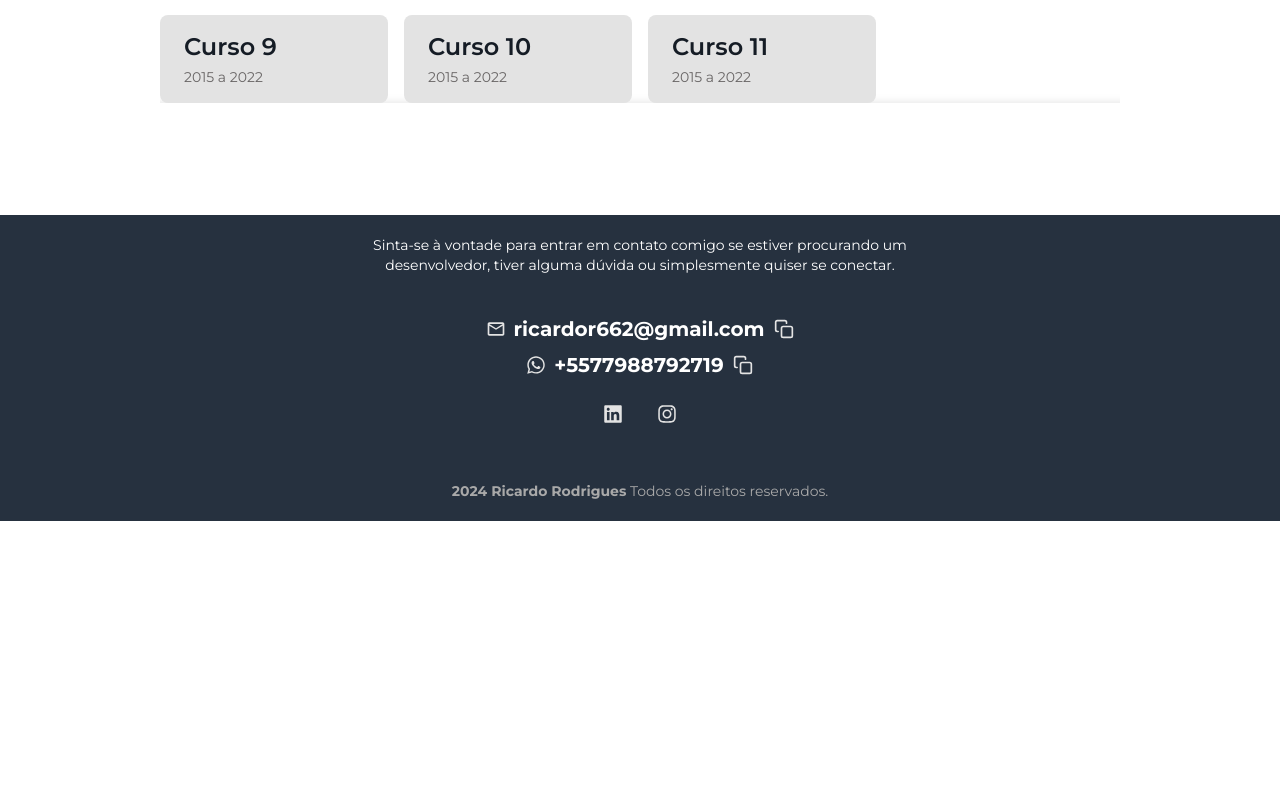
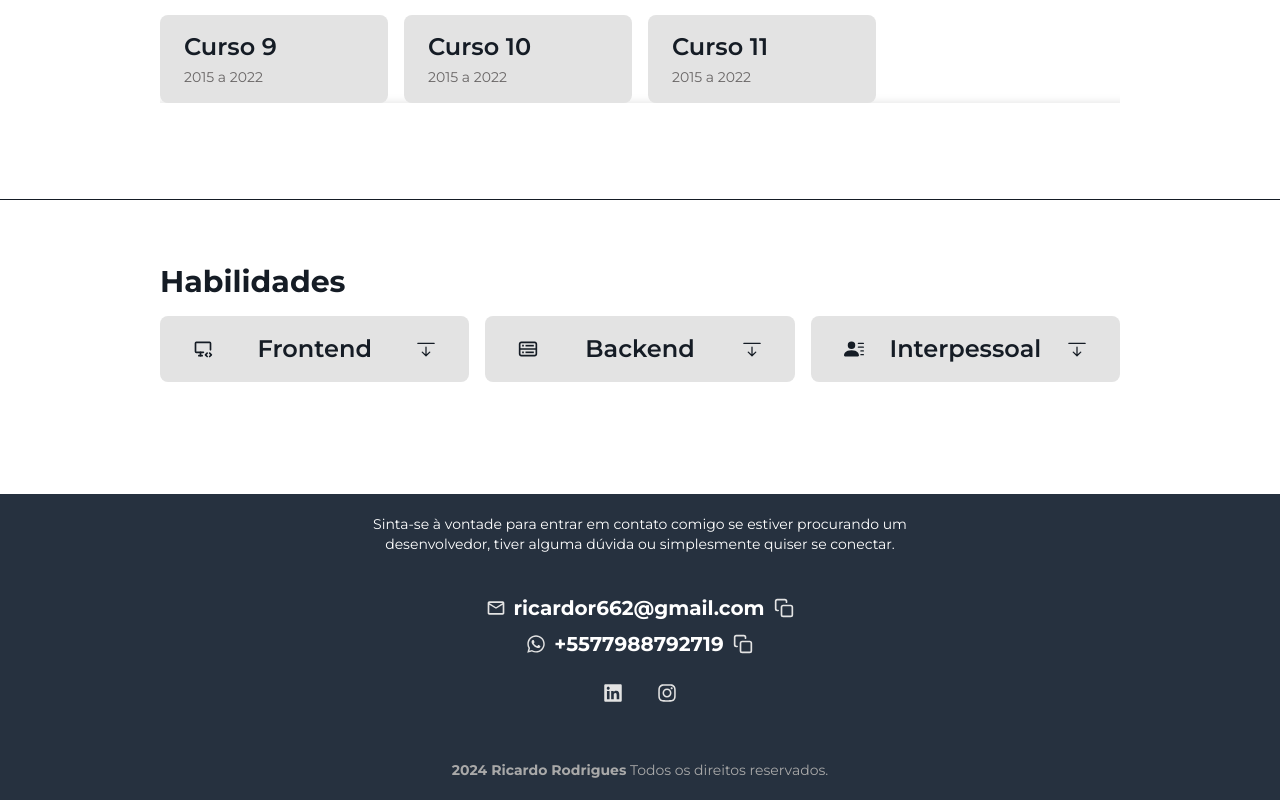
Before and after one commit to ricardorodriguespes17/ricardo-web, a Next.js app: page / in a window 1280 px wide. Shown: the part 1695-2495 px from the top of the page. Before the commit the page ends 2216 px from the top, so only its background shows below. Built offline with nearby package versions, Linux system fonts and the light colour scheme.

Commit message:
feat: create skills session

```diff
--- a/src/app/page.tsx
+++ b/src/app/page.tsx
@@ -3,6 +3,7 @@ import Header from "@/components/layout/Header"
 import AboutSession from "@/components/sessions/AboutSession"
 import CareerSession from "@/components/sessions/CareerSession"
 import PresentationSession from "@/components/sessions/PresentationSession"
+import SkillsSession from "@/components/sessions/SkillsSession"
 
 const HomePage = () => {
   return (
@@ -13,6 +14,7 @@ const HomePage = () => {
         <PresentationSession />
         <AboutSession />
         <CareerSession />
+        <SkillsSession />
       </main>
 
       <Footer />
--- a/src/components/common/CareerItems.tsx
+++ b/src/components/common/CareerItems.tsx
@@ -7,8 +7,11 @@ const CareerItems = () => {
 
   return (
     <div className="grid grid-cols-1 sm:grid-cols-2 md:grid-cols-3 lg:grid-cols-4 mt-10 gap-4 max-h-[300px] overflow-auto shadow-[inset_0_-10px_10px_-10px_#00000020]">
-      {courses.map((item) => (
-        <div className="flex h-fit flex-col gap-1 py-4 px-6 rounded-lg bg-gray-30 dark:bg-dark-100">
+      {courses.map((item, index) => (
+        <div
+          key={index}
+          className="flex h-fit flex-col gap-1 py-4 px-6 rounded-lg bg-gray-30 dark:bg-dark-100"
+        >
           <h3>{item}</h3>
           <p className="text-sm text-gray-80 dark:text-gray-50">2015 a 2022</p>
         </div>
--- /dev/null
+++ b/src/components/common/SkillsList.tsx
@@ -0,0 +1,79 @@
+"use client"
+
+import { useState } from "react"
+import { BsArrowBarDown, BsFillPersonLinesFill } from "react-icons/bs"
+import Button from "../ui/Button"
+import { twMerge } from "tailwind-merge"
+import Image from "next/image"
+import ReactIcon from "@/assets/icons/react.svg"
+import { CgDatabase } from "react-icons/cg"
+import { TbDeviceDesktopCode } from "react-icons/tb"
+
+type SkillTypes = "frontend" | "backend" | "softs"
+
+type Props = {
+  type: SkillTypes
+}
+
+const titles = {
+  frontend: "Frontend",
+  backend: "Backend",
+  softs: "Interpessoal",
+}
+
+const icons = {
+  frontend: <TbDeviceDesktopCode />,
+  backend: <CgDatabase />,
+  softs: <BsFillPersonLinesFill />,
+}
+
+const SkillsList = ({ type }: Props) => {
+  const [isOpen, setIsOpen] = useState(false)
+
+  return (
+    <div className="flex flex-col bg-gray-30 dark:bg-dark-100 rounded-lg px-4 h-fit">
+      <div className="w-full flex items-center gap-2 justify-between">
+        <Button
+          variant="plain"
+          size="full"
+          onClick={() => setIsOpen((value) => !value)}
+        >
+          <span className="text-xl">{icons[type]}</span>
+          <h3>{titles[type]}</h3>
+          <BsArrowBarDown
+            className={twMerge(
+              "transition-transform duration-700 text-xl",
+              isOpen ? "rotate-180" : "rotate-0"
+            )}
+          />
+        </Button>
+      </div>
+
+      <div
+        className={twMerge(
+          "flex flex-col gap-3 overflow-hidden transition-all duration-700",
+          isOpen ? "max-h-[300px] pb-4" : "max-h-0"
+        )}
+      >
+        <div className="flex items-center gap-1 font-bold">
+          <Image src={ReactIcon} alt="Icone do React" className="w-8" />
+          <label>React</label>
+        </div>
+        <div className="flex items-center gap-1 font-bold">
+          <Image src={ReactIcon} alt="Icone do React" className="w-8" />
+          <label>React</label>
+        </div>
+        <div className="flex items-center gap-1 font-bold">
+          <Image src={ReactIcon} alt="Icone do React" className="w-8" />
+          <label>React</label>
+        </div>
+        <div className="flex items-center gap-1 font-bold">
+          <Image src={ReactIcon} alt="Icone do React" className="w-8" />
+          <label>React</label>
+        </div>
+      </div>
+    </div>
+  )
+}
+
+export default SkillsList
--- /dev/null
+++ b/src/components/sessions/SkillsSession.tsx
@@ -0,0 +1,18 @@
+import SkillsList from "../common/SkillsList"
+import BaseSession from "../layout/BaseSession"
+
+const SkillsSession = () => {
+  return (
+    <BaseSession>
+      <h2 className="mb-4">Habilidades</h2>
+
+      <div className="w-full grid grid-cols-3 gap-4">
+        <SkillsList type="frontend" />
+        <SkillsList type="backend" />
+        <SkillsList type="softs" />
+      </div>
+    </BaseSession>
+  )
+}
+
+export default SkillsSession
--- a/src/components/ui/Button.tsx
+++ b/src/components/ui/Button.tsx
@@ -4,7 +4,7 @@ import { twMerge } from "tailwind-merge"
 
 type Props = {
   variant?: "solid" | "outlined" | "plain"
-  size?: "xs" | "sm" | "md"
+  size?: "xs" | "sm" | "md" | "full"
   href?: string
   target?: HTMLAttributeAnchorTarget
 } & ButtonHTMLAttributes<HTMLButtonElement>
@@ -22,9 +22,10 @@ const variants = {
 }
 
 const sizes = {
-  xs: "p-2 font-sm",
-  sm: "p-3 font-sm",
-  md: "p-4 font-lg",
+  xs: "p-2 gap-2 font-sm",
+  sm: "p-3 gap-3 font-sm",
+  md: "p-4 gap-4 font-lg",
+  full: "p-4 justify-between font-lg w-full",
 }
 
 const Button = (props: Props) => {
@@ -39,7 +40,7 @@ const Button = (props: Props) => {
 
   const className = twMerge(
     "border border-transparent rounded-xl w-fit h-fit transition-all",
-    "font-semibold hover:font-bold",
+    "font-semibold hover:font-bold flex items-center justify-center",
     variants[variant],
     sizes[size],
     baseClassName
```
